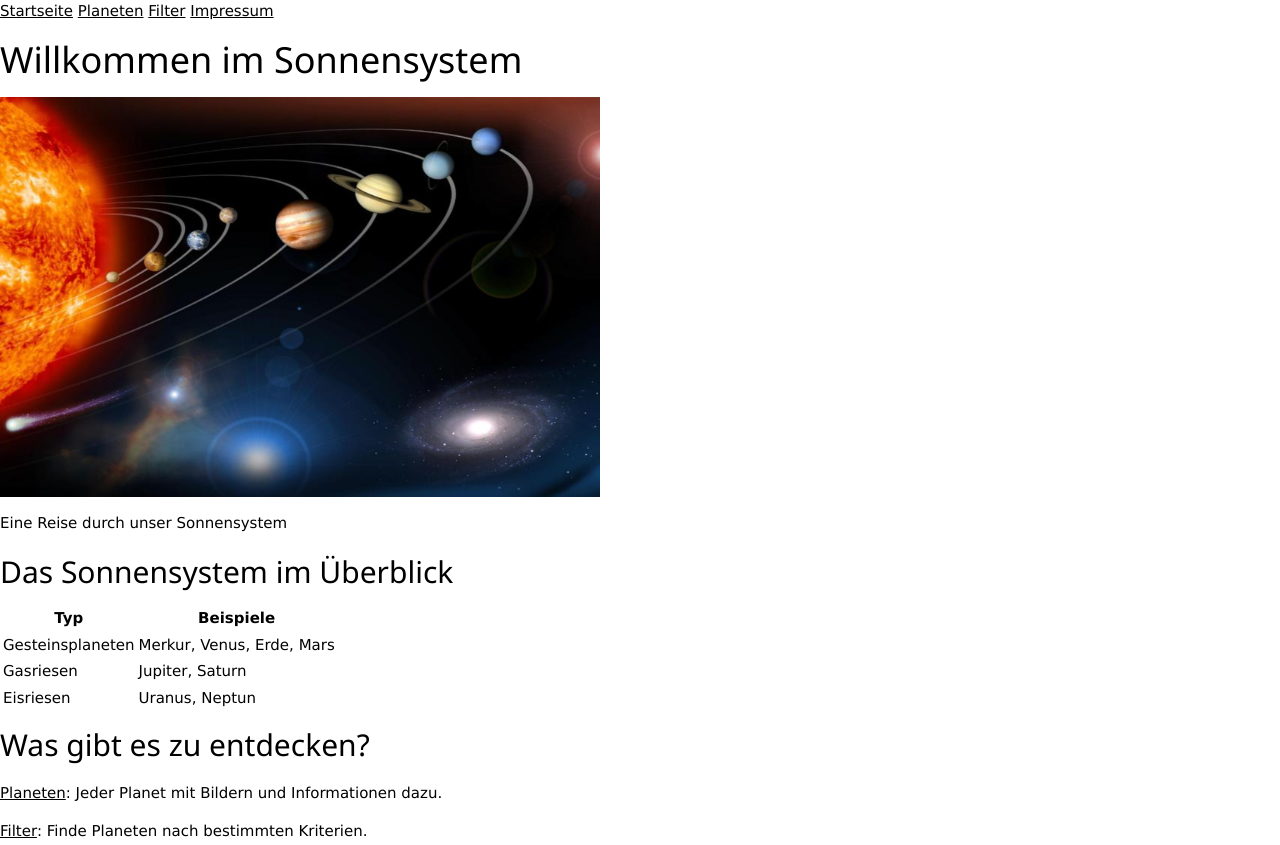
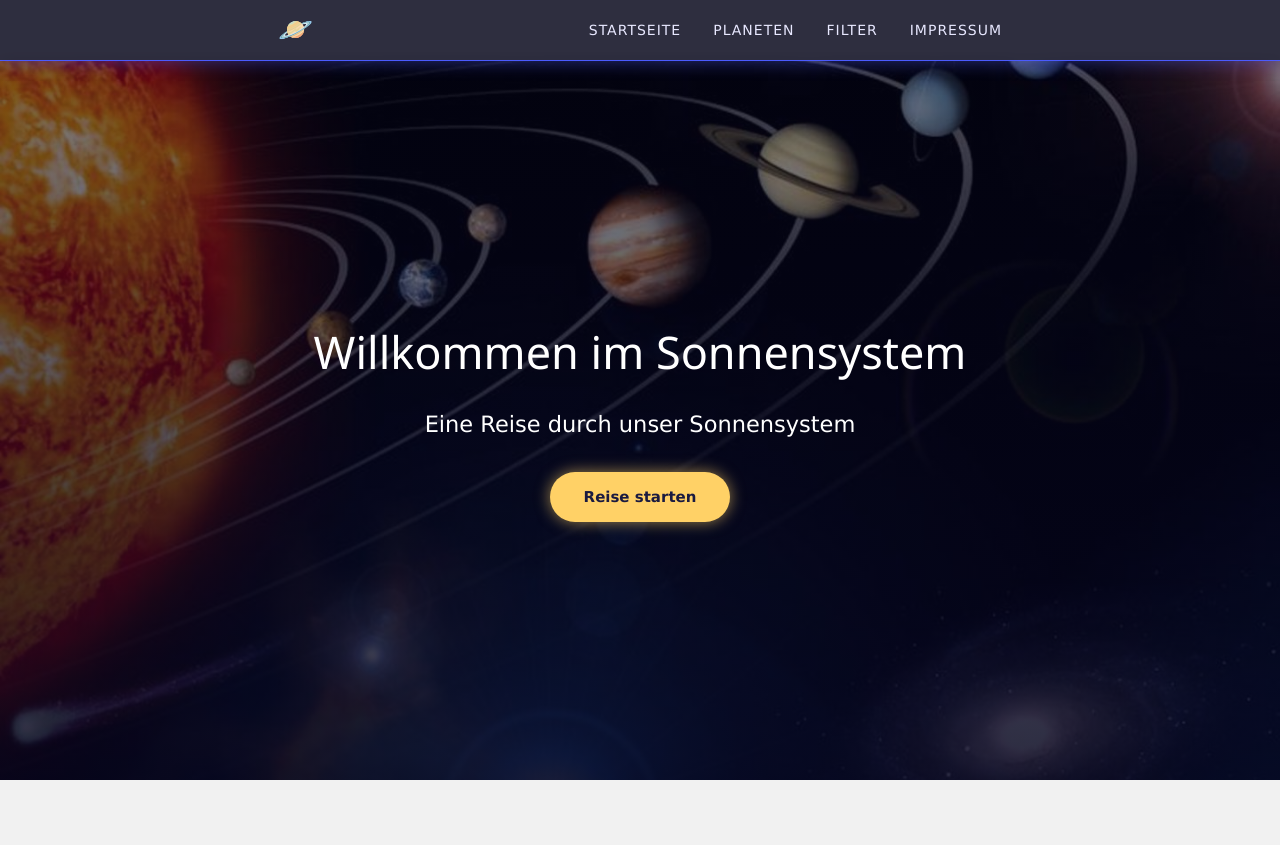
Before and after one commit to Dombuilder/BIT1-Gruppenarbeit-Webprojekt, a plain HTML site: page index.html in a window 1280 px wide. Shown: the top 845 px of the page. Drawn offline with nearby package versions, Linux system fonts and the light colour scheme.

Commit message:
Navigation in allen Bereichen und den Startbereich gestaltet

```diff
--- a/index.html
+++ b/index.html
@@ -6,32 +6,39 @@
         <title>Sonnensystem - Startseite</title>
 
         <link rel="stylesheet" href="https://www.w3schools.com/w3css/4/w3.css">
+        <link rel="stylesheet" href="styles.css">
 
     </head>
     <body>
-        <nav id="navigation">
-            <a href="index.html">Startseite</a>
-            <a href="planeten.html">Planeten</a>
-            <a href="filter.html">Filter</a>
-            <a href="#impressum">Impressum</a>
+        <nav id="navigation" class="w3-top">
+            <div class="w3-bar nav-leiste">
+            <a href="index.html" class="w3-bar-item nav-logo" aria-label="Zur Startseite">&#x1FA90;</a>
+
+            <div>
+            <a href="index.html" class="w3-bar-item nav-link">Startseite</a>
+            <a href="gallery.html" class="w3-bar-item nav-link">Planeten</a>
+            <a href="test.html" class="w3-bar-item nav-link">Filter</a>
+            <a href="#impressum" class="w3-bar-item nav-link">Impressum</a>
 
             <!--<a href="quiz.html">Quiz</a> ?-->
-
+            </div>
+          </div>
         </nav>
 
-<section id="startseite">
+<section id="startseite" class="hero">
+    <div class="hero-text">
     <h1>Willkommen im Sonnensystem</h1>
-
-<img src="bilder/sonnensystem.jpg" alt="Sonnensystem" width="600" height="400">
-
-    <p>Eine Reise durch unser Sonnensystem</p>
+ <p>Eine Reise durch unser Sonnensystem</p>
+ <!--Button führt direkt zu den Planeten-->
+ <a href="gallery.html" class="hero-button">Reise starten</a>
+    </div>
 
 </section>
 
-<section id="allgemein">
+<section id="allgemein" class="w3-container w3-light-grey w3-padding-64">
     <h2>Das Sonnensystem im Überblick</h2>
-    <table>
-        <tr>
+    <table class="w3-table w3-striped w3-bordered">
+        <tr class="w3-dark-grey">
             <th>Typ</th>
             <th>Beispiele</th>
         </tr>
@@ -51,23 +58,33 @@
     </table>
 </section>
 
-<section id="entdecken">
+<section id="entdecken" class="w3-container w3-light-grey w3-padding-64">
     <h2>Was gibt es zu entdecken?</h2>
-    <p>
-        <a href="planeten.html">Planeten</a>:
-        Jeder Planet mit Bildern und Informationen dazu.
+    <div class="w3-row-padding">
+        <div class="w3-half">
+        <div class="w3-card w3-white w3-padding">
+        <h3><a href="gallery.html">Planeten</a></h3>
+       <p> Jeder Planet mit Bildern und Informationen dazu. </p>
+    </div>
+    </div>
 
-    </p>
-    <p>
-        <a href="filter.html">Filter</a>:
-        Finde Planeten nach bestimmten Kriterien.
-    </p>
+    <div class="w3-half">
+        <div class="w3-card w3-white w3-padding">
+        <h3><a href="test.html">Filter</a></h3>
+        <p> Finde Planeten nach bestimmten Kriterien. </p>
+    </div>
+    </div>
+    </div>
 </section>
 
-<section id="impressum">
+<section id="impressum" class="w3-container w3-padding-64">
     <h2>Impressum</h2>
     <p>Nonames</p>
 </section>
 
+<footer id="footer" class="w3-container w3-black w3-center w3-padding-32">
+    <p>&copy; 2026 Nonames.</p>
+</footer>
+
     </body>
 </html>
--- a/styles.css
+++ b/styles.css
@@ -1,45 +1,99 @@
-* {
-  box-sizing: border-box;
+nav#navigation {
+    background-color: rgba(10,10,30,0.85);
+    backdrop-filter: blur(6px);
+    border-bottom: 1px solid #4b5bff;
+    box-shadow: 0 2px 15px rgba(75,91,255,0.4);
+    z-index: 10;
+
+}
+.nav-leiste {
+    background: transparent;
+    padding: 0 20px;
+    height: 60px; /* Höhe der Navigationsleiste */
+    display: flex;
+    align-items: center;
+    justify-content: space-between; /*logo links, menü rechts*/
+
 }
 
 body {
-  font-family: Arial, Helvetica, sans-serif;
+    padding-top: 60px; /* Platz für die Navigationsleiste */
 }
 
-/* Style the header */
-.header {
-  background-color: #f1f1f1;
-  padding: 30px;
-  text-align: center;
-  font-size: 35px;
+section {
+    scroll-margin-top: 60px; /* Platz für die Navigationsleiste beim Scrollen zu einem Abschnitt */
 }
 
-/* Container for flexboxes */
-.row {
-  display: -webkit-flex;
-  display: flex;
+.nav-logo {
+    font-size: 28px;
+    font-weight: bold;
+    color: white;
+    letter-spacing: 2px;
+    text-decoration: none;
+    padding: 8px 0px;
+}
+.logo-emoji {
+    font-size: 32px;
+    margin-right: 8px;
+    vertical-align: middle;
 }
 
-/* Create three equal columns that sits next to each other */
-.column {
-  -webkit-flex: 1;
-  -ms-flex: 1;
-  flex: 1;
-  padding: 10px;
-  height: 300px; /* Should be removed. Only for demonstration */
+
+.nav-link {
+    color: #e8e8ff;
+    padding: 14px 18px;
+    text-decoration: none;
+    text-transform: uppercase;
+    font-size: 14px;
+    letter-spacing: 1px;
+    border-bottom: 3px solid transparent;
+    transition: all 0.3s;
+}
+.nav-link:hover {
+    color: #ffd166;
+    border-bottom: 3px solid #ffd166;
 }
 
-/* Style the footer */
-.footer {
-  background-color: #f1f1f1;
-  padding: 10px;
-  text-align: center;
+
+
+.hero {
+    min-height: 90vh;
+    display: flex;
+    align-items: center;
+    justify-content: center;
+    text-align: center;
+    color: white;
+    /*Dunkler Verlauf über dem Bild*/
+    background: linear-gradient(rgba(5,5,30,0.5), rgba(5,5,30,0.85)),
+    url("bilder/sonnensystem.jpg") center/cover no-repeat;
 }
 
-/* Responsive layout - makes the three columns stack on top of each other instead of next to each other */
-@media (max-width: 600px) {
-  .row {
-    -webkit-flex-direction: column;
-    flex-direction: column;
-  }
+.hero-text {
+    max-width: 700px;
+    padding: 20px;
+    animation: fadeIn 2s ease-in-out;
 }
+.hero h1 {
+    font-size: 3rem;
+    margin: 0 0 10px;
+}
+.hero p {
+    font-size: 1.5rem;
+    margin-bottom: 30px;
+}
+.hero-button {
+    display: inline-block;
+    padding: 14px 34px;
+    color: #1a1a40;
+    background-color: #ffd166;
+    font-weight: bold;
+    text-decoration: none;
+    border-radius: 30px;
+    box-shadow: 0 0 15px rgba(255,209,102,0.6);
+    transition: all 0.3s;
+}
+.hero-button:hover {
+    background-color: #f4a261;
+    box-shadow: 0 0 25px rgba(244,162,97,0.8);
+    transform: translateY(-3px);
+}
```
Also changed, not shown: gallery.html (+25 -2 lines), test.html (+24 -0 lines).
